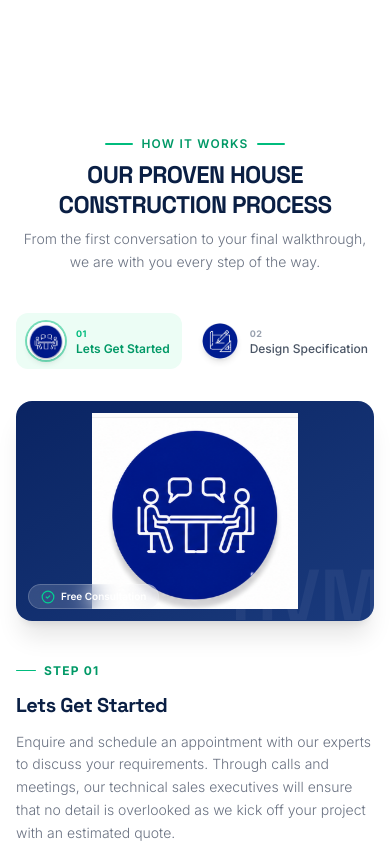
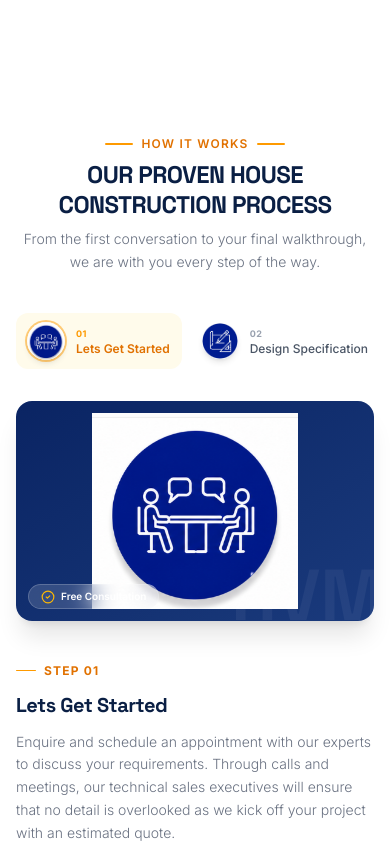
Before and after one commit to vpnxtgen/rvm_construction_proj, a React (Vite) app: page / in a window 390 px wide. Shown: the part 3900-4744 px from the top of the page. Built offline with nearby package versions, Linux system fonts and the light colour scheme.

Commit message:
hero and roadmap comp add.

```diff
--- a/src/components/Hero.tsx
+++ b/src/components/Hero.tsx
@@ -111,15 +111,15 @@ export default function Hero({ onSuccessSubmit, onContactClick }: HeroProps) {
             <div className="hidden xl:flex items-center gap-6 pt-6 border-t border-white/10 mt-3">
               <div className="flex items-center gap-2">
                 <CheckCircle className="h-4 w-4 text-rvm-gold" />
-                <span className="text-xs text-gray-300 font-medium">Licensed & Insured Builders</span>
+                <span className="text-xs text-gray-200 font-medium">Licensed & Insured Builders</span>
               </div>
               <div className="flex items-center gap-2">
                 <CheckCircle className="h-4 w-4 text-rvm-gold" />
-                <span className="text-xs text-gray-300 font-medium">Transparent Fixed Pricing</span>
+                <span className="text-xs text-gray-200 font-medium">Transparent Fixed Pricing</span>
               </div>
               <div className="flex items-center gap-2">
                 <CheckCircle className="h-4 w-4 text-rvm-gold" />
-                <span className="text-xs text-gray-300 font-medium">On-Site Quality Audits</span>
+                <span className="text-xs text-gray-200 font-medium">On-Site Quality Audits</span>
               </div>
             </div>
           </div>
--- a/src/components/Roadmap.tsx
+++ b/src/components/Roadmap.tsx
@@ -70,7 +70,7 @@ export default function Roadmap({ onSuccessSubmit }: RoadmapProps) {
       description: "Enquire and schedule an appointment with our experts to discuss your requirements. Through calls and meetings, our technical sales executives will ensure that no detail is overlooked as we kick off your project with an estimated quote.",
       imgUrl: step1,
       fallbackUrl: "https://images.unsplash.com/photo-1503387762-592deb58ef4e?auto=format&fit=crop&w=600&q=80",
-      icon: <Building2 className="h-5 w-5 text-emerald-500" />,
+      icon: <Building2 className="h-5 w-5 text-amber-500" />,
       features: [
         "Schedule a free consultation call",
         "Discuss project requirements in detail",
@@ -86,7 +86,7 @@ export default function Roadmap({ onSuccessSubmit }: RoadmapProps) {
       description: "Our design team works closely with you to develop detailed specifications and blueprints tailored to your vision. We consider every aspect — layout, materials, aesthetics, and functionality — to create a comprehensive plan.",
       imgUrl: step2,
       fallbackUrl: "https://images.unsplash.com/photo-1504917595217-d4dc5ebe6122?auto=format&fit=crop&w=600&q=80",
-      icon: <Compass className="h-5 w-5 text-emerald-500" />,
+      icon: <Compass className="h-5 w-5 text-amber-500" />,
       features: [
         "Architectural drawings & 3D renderings",
         "Material and finish selection",
@@ -102,7 +102,7 @@ export default function Roadmap({ onSuccessSubmit }: RoadmapProps) {
       description: "Once the design is finalised and the quote approved, we formalise our partnership with a clear and transparent contract. All scope, timelines, payment schedules, and deliverables are documented so both parties are fully aligned.",
       imgUrl: step3,
       fallbackUrl: "https://images.unsplash.com/photo-1454165804606-c3d57bc86b40?auto=format&fit=crop&w=600&q=80",
-      icon: <FileText className="h-5 w-5 text-emerald-500" />,
+      icon: <FileText className="h-5 w-5 text-amber-500" />,
       features: [
         "Detailed project scope & timeline",
         "Transparent payment structure",
@@ -118,7 +118,7 @@ export default function Roadmap({ onSuccessSubmit }: RoadmapProps) {
       description: "Our skilled construction team brings your design to life with precision and quality craftsmanship. Throughout the build, you receive regular progress updates and reports, ensuring complete transparency at every stage.",
       imgUrl: step4,
       fallbackUrl: "https://images.unsplash.com/photo-1541888946425-d81bb19240f5?auto=format&fit=crop&w=600&q=80",
-      icon: <Hammer className="h-5 w-5 text-emerald-500" />,
+      icon: <Hammer className="h-5 w-5 text-amber-500" />,
       features: [
         "Certified, experienced builders on site",
         "Regular progress photo & video updates",
@@ -134,7 +134,7 @@ export default function Roadmap({ onSuccessSubmit }: RoadmapProps) {
       description: "We encourage scheduled site visits so you can see your project take shape in person. Walk the site with our team, review progress against the plan, and raise any questions before the next milestone begins.",
       imgUrl: step5,
       fallbackUrl: "https://images.unsplash.com/photo-1504307651254-35680f356dfd?auto=format&fit=crop&w=600&q=80",
-      icon: <Eye className="h-5 w-5 text-emerald-500" />,
+      icon: <Eye className="h-5 w-5 text-amber-500" />,
       features: [
         "Scheduled walkthroughs with the site team",
         "On-site review of progress & quality",
@@ -150,7 +150,7 @@ export default function Roadmap({ onSuccessSubmit }: RoadmapProps) {
       description: "The ultimate project handover marks the successful completion of your home construction journey with us and is ready for the transition of the fully finished property to your joy.",
       imgUrl: step6,
       fallbackUrl: "https://images.unsplash.com/photo-1600585154340-be6161a56a0c?auto=format&fit=crop&w=600&q=80",
-      icon: <Gift className="h-5 w-5 text-emerald-500" />,
+      icon: <Gift className="h-5 w-5 text-amber-500" />,
       features: [
         "Final inspection & quality sign-off",
         "Full documentation & warranties handed over",
@@ -225,17 +225,17 @@ export default function Roadmap({ onSuccessSubmit }: RoadmapProps) {
   return (
     <section id="roadmap-section" className="py-16 xl:py-20 bg-white dark:bg-[#0B122C] relative overflow-hidden transition-colors duration-300">
       {/* Decorative radial gradients matching raw HTML style */}
-      <div className="absolute -top-[120px] -right-[120px] w-[400px] height-[400px] bg-gradient-radial from-emerald-500/5 to-transparent rounded-full pointer-events-none"></div>
+      <div className="absolute -top-[120px] -right-[120px] w-[400px] height-[400px] bg-gradient-radial from-amber-500/5 to-transparent rounded-full pointer-events-none"></div>
       <div className="absolute -bottom-[80px] -left-[80px] w-[300px] height-[300px] bg-gradient-radial from-[#0a2463]/5 to-transparent rounded-full pointer-events-none"></div>
 
       <div className="max-w-[1600px] mx-auto px-4 sm:px-6 lg:px-8 xl:px-12 2xl:px-16">
 
         {/* Section Header */}
         <div className="text-center mb-10">
-          <div className="inline-flex items-center gap-2 text-xs font-semibold tracking-widest text-emerald-600 uppercase mb-2">
-            <span className="inline-block w-7 h-[1.5px] bg-emerald-500 rounded-sm"></span>
+          <div className="inline-flex items-center gap-2 text-xs font-semibold tracking-widest text-amber-600 uppercase mb-2">
+            <span className="inline-block w-7 h-[1.5px] bg-amber-500 rounded-sm"></span>
             <span>How It Works</span>
-            <span className="inline-block w-7 h-[1.5px] bg-emerald-500 rounded-sm"></span>
+            <span className="inline-block w-7 h-[1.5px] bg-amber-500 rounded-sm"></span>
           </div>
           <h2 className="font-display font-bold text-2xl sm:text-3xl xl:text-4xl text-[#0a1f44] dark:text-white tracking-tight leading-tight uppercase">
             Our Proven House Construction Process
@@ -265,14 +265,14 @@ export default function Roadmap({ onSuccessSubmit }: RoadmapProps) {
                   }}
                   className={`flex items-center gap-3 shrink-0 lg:w-full text-left px-3 py-2.5 lg:pl-5 rounded-xl lg:rounded-none transition-all cursor-pointer relative ${
                     isActive
-                      ? "bg-emerald-50 dark:bg-emerald-500/10 lg:bg-transparent lg:before:absolute lg:before:left-[-1px] lg:before:top-0 lg:before:bottom-0 lg:before:w-[3px] lg:before:bg-emerald-500"
+                      ? "bg-amber-50 dark:bg-amber-500/10 lg:bg-transparent lg:before:absolute lg:before:left-[-1px] lg:before:top-0 lg:before:bottom-0 lg:before:w-[3px] lg:before:bg-amber-500"
                       : "hover:bg-gray-50 dark:hover:bg-white/5"
                   }`}
                   role="tab"
                   aria-selected={isActive}
                 >
                   <div className={`w-9 h-9 xl:w-10 xl:h-10 rounded-full flex items-center justify-center overflow-hidden shadow-md shrink-0 transition-all ${
-                    isActive ? "ring-2 ring-emerald-500/50 scale-105" : ""
+                    isActive ? "ring-2 ring-amber-500/50 scale-105" : ""
                   }`}>
                     <img
                       src={step.imgUrl}
@@ -286,13 +286,13 @@ export default function Roadmap({ onSuccessSubmit }: RoadmapProps) {
 
                   <div className="flex flex-col min-w-0">
                     <span className={`text-[9px] font-bold tracking-wider ${
-                      isActive ? "text-emerald-500" : "text-gray-400"
+                      isActive ? "text-amber-500" : "text-gray-400"
                     }`}>
                       {step.number}
                     </span>
                     <span className={`text-xs leading-tight whitespace-nowrap lg:whitespace-normal ${
                       isActive
-                        ? "text-emerald-600 dark:text-emerald-400 font-semibold"
+                        ? "text-amber-600 dark:text-amber-400 font-semibold"
                         : "text-gray-600 dark:text-gray-400 font-medium"
                     }`}>
                       {step.label}
@@ -329,7 +329,7 @@ export default function Roadmap({ onSuccessSubmit }: RoadmapProps) {
 
                 {/* Badge Overlay */}
                 <div className="absolute bottom-3 left-3 inline-flex items-center gap-1.5 bg-white/15 border border-white/20 backdrop-blur-md rounded-full px-3 py-1 text-[10px] text-white font-semibold">
-                  <CheckCircle2 className="h-3.5 w-3.5 text-emerald-400" />
+                  <CheckCircle2 className="h-3.5 w-3.5 text-amber-400" />
                   <span>{activeStep.badge}</span>
                 </div>
               </div>
@@ -337,8 +337,8 @@ export default function Roadmap({ onSuccessSubmit }: RoadmapProps) {
 
             {/* Right panel Body */}
             <div className="space-y-3 xl:space-y-4">
-              <div className="inline-flex items-center gap-2 text-xs font-bold tracking-widest text-emerald-600 uppercase">
-                <span className="inline-block w-5 h-[1.5px] bg-emerald-500 rounded-sm"></span>
+              <div className="inline-flex items-center gap-2 text-xs font-bold tracking-widest text-amber-600 uppercase">
+                <span className="inline-block w-5 h-[1.5px] bg-amber-500 rounded-sm"></span>
                 <span>{activeStep.stepName}</span>
               </div>
 
@@ -353,7 +353,7 @@ export default function Roadmap({ onSuccessSubmit }: RoadmapProps) {
               <ul className="space-y-2">
                 {activeStep.features.map((feature, idx) => (
                   <li key={idx} className="flex items-center gap-2.5 text-xs sm:text-sm text-gray-700 dark:text-gray-300 font-medium">
-                    <CheckCircle2 className="h-4 w-4 text-emerald-500 shrink-0" />
+                    <CheckCircle2 className="h-4 w-4 text-amber-500 shrink-0" />
                     <span>{feature}</span>
                   </li>
                 ))}
@@ -364,7 +364,7 @@ export default function Roadmap({ onSuccessSubmit }: RoadmapProps) {
                 {activeTab > 0 && (
                   <button
                     onClick={handlePrev}
-                    className="inline-flex items-center gap-2 border border-gray-200 dark:border-white/10 hover:border-emerald-500 hover:text-emerald-500 px-5 py-2 rounded-full text-xs font-semibold text-gray-500 dark:text-gray-400 transition-all cursor-pointer"
+                    className="inline-flex items-center gap-2 border border-gray-200 dark:border-white/10 hover:border-amber-500 hover:text-amber-500 px-5 py-2 rounded-full text-xs font-semibold text-gray-500 dark:text-gray-400 transition-all cursor-pointer"
                   >
                     <ArrowLeft className="h-4 w-4" />
                     <span>Previous</span>
@@ -374,7 +374,7 @@ export default function Roadmap({ onSuccessSubmit }: RoadmapProps) {
                 {activeTab < steps.length - 1 ? (
                   <button
                     onClick={handleNext}
-                    className="inline-flex items-center gap-2 bg-[#0a2463] hover:bg-emerald-500 hover:translate-x-1 text-white px-5 py-2 rounded-full text-xs font-semibold transition-all cursor-pointer"
+                    className="inline-flex items-center gap-2 bg-[#0a2463] hover:bg-amber-500 hover:translate-x-1 text-white px-5 py-2 rounded-full text-xs font-semibold transition-all cursor-pointer"
                   >
                     <span>Next Step</span>
                     <ArrowRight className="h-4 w-4" />
@@ -382,7 +382,7 @@ export default function Roadmap({ onSuccessSubmit }: RoadmapProps) {
                 ) : (
                   <button
                     onClick={() => setIsModalOpen(true)}
-                    className="inline-flex items-center gap-2 bg-emerald-500 hover:bg-emerald-600 text-white px-6 py-2.5 rounded-full text-xs font-bold transition-all cursor-pointer uppercase tracking-wider"
+                    className="inline-flex items-center gap-2 bg-amber-500 hover:bg-amber-600 text-white px-6 py-2.5 rounded-full text-xs font-bold transition-all cursor-pointer uppercase tracking-wider"
                   >
                     <span>Get A Quote</span>
                     <ArrowRight className="h-4 w-4" />
@@ -412,7 +412,7 @@ export default function Roadmap({ onSuccessSubmit }: RoadmapProps) {
             {/* Close Button */}
             <button
               onClick={() => setIsModalOpen(false)}
-              className="absolute top-4 right-4 w-8 h-8 rounded-full bg-emerald-500 hover:bg-emerald-600 text-white font-bold cursor-pointer z-20 flex items-center justify-center transition-colors shadow-md"
+              className="absolute top-4 right-4 w-8 h-8 rounded-full bg-amber-500 hover:bg-amber-600 text-white font-bold cursor-pointer z-20 flex items-center justify-center transition-colors shadow-md"
             >
               <X className="h-4 w-4" />
             </button>
@@ -422,16 +422,16 @@ export default function Roadmap({ onSuccessSubmit }: RoadmapProps) {
               <img
                 src="https://images.unsplash.com/photo-1600585154340-be6161a56a0c?auto=format&fit=crop&w=400&q=80"
                 alt="RVM Constructions"
-                className="w-32 h-32 object-cover rounded-lg mb-6 border-2 border-emerald-500/30"
+                className="w-32 h-32 object-cover rounded-lg mb-6 border-2 border-amber-500/30"
               />
               <div className="space-y-1">
-                <p className="font-display font-black text-6xl text-emerald-400 tracking-tight leading-none">
+                <p className="font-display font-black text-6xl text-amber-400 tracking-tight leading-none">
                   5
                 </p>
-                <p className="text-xs text-emerald-400 font-light italic uppercase tracking-widest">
+                <p className="text-xs text-amber-400 font-light italic uppercase tracking-widest">
                   Years of
                 </p>
-                <h4 className="font-display font-bold text-lg text-emerald-400">
+                <h4 className="font-display font-bold text-lg text-amber-400">
                   RVM Constructions™
                 </h4>
                 <p className="text-[10px] text-gray-400 font-light italic mt-4 tracking-wider">
@@ -445,7 +445,7 @@ export default function Roadmap({ onSuccessSubmit }: RoadmapProps) {
               <h3 className="font-display font-bold text-xl sm:text-2xl text-[#0a1f44] tracking-tight leading-tight">
                 Stop Dreaming and Start Building.
               </h3>
-              <p className="text-emerald-500 text-sm font-semibold mt-1 mb-6">
+              <p className="text-amber-500 text-sm font-semibold mt-1 mb-6">
                 Contact Us Today!
               </p>
 
@@ -468,7 +468,7 @@ export default function Roadmap({ onSuccessSubmit }: RoadmapProps) {
                     value={name}
                     onChange={(e) => setName(e.target.value)}
                     placeholder="Your full name"
-                    className="w-full border-b border-emerald-500 py-2 text-xs sm:text-sm text-gray-800 focus:border-b-2 focus:border-emerald-600 outline-none bg-transparent transition-all"
+                    className="w-full border-b border-amber-500 py-2 text-xs sm:text-sm text-gray-800 focus:border-b-2 focus:border-amber-600 outline-none bg-transparent transition-all"
                   />
                 </div>
 
@@ -477,7 +477,7 @@ export default function Roadmap({ onSuccessSubmit }: RoadmapProps) {
                   <label className="text-xs font-semibold text-[#0a1f44] block">
                     Phone No <span className="text-red-500">*</span>
                   </label>
-                  <div className="flex items-center border-b border-emerald-500">
+                  <div className="flex items-center border-b border-amber-500">
                     <span className="text-xs sm:text-sm text-gray-600 pr-2 pb-1 font-medium flex items-center gap-1">
                       🇮🇳 +91
                     </span>
@@ -504,7 +504,7 @@ export default function Roadmap({ onSuccessSubmit }: RoadmapProps) {
                       required
                       value={location}
                       onChange={(e) => setLocation(e.target.value)}
-                      className="w-full border-b border-emerald-500 py-2 text-xs sm:text-sm text-gray-600 outline-none bg-transparent cursor-pointer"
+                      className="w-full border-b border-amber-500 py-2 text-xs sm:text-sm text-gray-600 outline-none bg-transparent cursor-pointer"
                     >
                       <option value="">--Select Location--</option>
                       <option value="Bengaluru">Bengaluru</option>
@@ -520,7 +520,7 @@ export default function Roadmap({ onSuccessSubmit }: RoadmapProps) {
                       required
                       value={constructionType}
                       onChange={(e) => setConstructionType(e.target.value)}
-                      className="w-full border-b border-emerald-500 py-2 text-xs sm:text-sm text-gray-600 outline-none bg-transparent cursor-pointer"
+                      className="w-full border-b border-amber-500 py-2 text-xs sm:text-sm text-gray-600 outline-none bg-transparent cursor-pointer"
                     >
                       <option value="">--Select Construction Type--</option>
                       <option value="New Construction">New Construction</option>
@@ -539,7 +539,7 @@ export default function Roadmap({ onSuccessSubmit }: RoadmapProps) {
                       required
                       value={plotSize}
                       onChange={(e) => setPlotSize(e.target.value)}
-                      className="w-full border-b border-emerald-500 py-2 text-xs sm:text-sm text-gray-600 outline-none bg-transparent cursor-pointer"
+                      className="w-full border-b border-amber-500 py-2 text-xs sm:text-sm text-gray-600 outline-none bg-transparent cursor-pointer"
                     >
                       <option value="">--Select Plot Size--</option>
                       <option value="Below 1000 sq ft">Below 1000 sq ft</option>
@@ -559,7 +559,7 @@ export default function Roadmap({ onSuccessSubmit }: RoadmapProps) {
                       required
                       value={floors}
                       onChange={(e) => setFloors(e.target.value)}
-                      className="w-full border-b border-emerald-500 py-2 text-xs sm:text-sm text-gray-600 outline-none bg-transparent cursor-pointer"
+                      className="w-full border-b border-amber-500 py-2 text-xs sm:text-sm text-gray-600 outline-none bg-transparent cursor-pointer"
                     >
                       <option value="">--Select Number of Floors--</option>
                       <option value="Ground Floor (G)">Ground Floor (G)</option>
@@ -580,7 +580,7 @@ export default function Roadmap({ onSuccessSubmit }: RoadmapProps) {
                     required
                     value={budget}
                     onChange={(e) => setBudget(e.target.value)}
-                    className="w-full border-b border-emerald-500 py-2 text-xs sm:text-sm text-gray-600 outline-none bg-transparent cursor-pointer"
+                    className="w-full border-b border-amber-500 py-2 text-xs sm:text-sm text-gray-600 outline-none bg-transparent cursor-pointer"
                   >
                     <option value="">--Select Approximate Budget--</option>
                     <option value="Below ₹20 Lakhs">Below ₹20 Lakhs</option>
@@ -603,7 +603,7 @@ export default function Roadmap({ onSuccessSubmit }: RoadmapProps) {
                     onChange={(e) => setRequirements(e.target.value)}
                     placeholder="Minimum 3 Characters detailing requirements..."
                     rows={2}
-                    className="w-full border-b border-emerald-500 py-1 text-xs sm:text-sm text-gray-800 outline-none resize-none bg-transparent font-sans"
+                    className="w-full border-b border-amber-500 py-1 text-xs sm:text-sm text-gray-800 outline-none resize-none bg-transparent font-sans"
                   />
                 </div>
 
@@ -614,7 +614,7 @@ export default function Roadmap({ onSuccessSubmit }: RoadmapProps) {
                     id="ws-consent"
                     checked={consent}
                     onChange={(e) => setConsent(e.target.checked)}
-                    className="mt-0.5 shrink-0 accent-emerald-500 h-4 w-4 rounded cursor-pointer"
+                    className="mt-0.5 shrink-0 accent-amber-500 h-4 w-4 rounded cursor-pointer"
                   />
                   <label htmlFor="ws-consent" className="text-[10px] sm:text-xs text-gray-500 leading-relaxed cursor-pointer select-none">
                     I authorize RVM Constructions & its representatives to contact me with updates and notifications via Email/SMS/WhatsApp/Call. This will override DND/NDNC settings.
@@ -625,7 +625,7 @@ export default function Roadmap({ onSuccessSubmit }: RoadmapProps) {
                 <div className="pt-4">
                   <button
                     type="submit"
-                    className="w-full bg-emerald-500 hover:bg-emerald-600 text-white py-3.5 rounded-lg text-sm font-bold tracking-wider cursor-pointer transition-all duration-300 shadow-md uppercase"
+                    className="w-full bg-amber-500 hover:bg-amber-600 text-white py-3.5 rounded-lg text-sm font-bold tracking-wider cursor-pointer transition-all duration-300 shadow-md uppercase"
                   >
                     Submit Request
                   </button>
```
